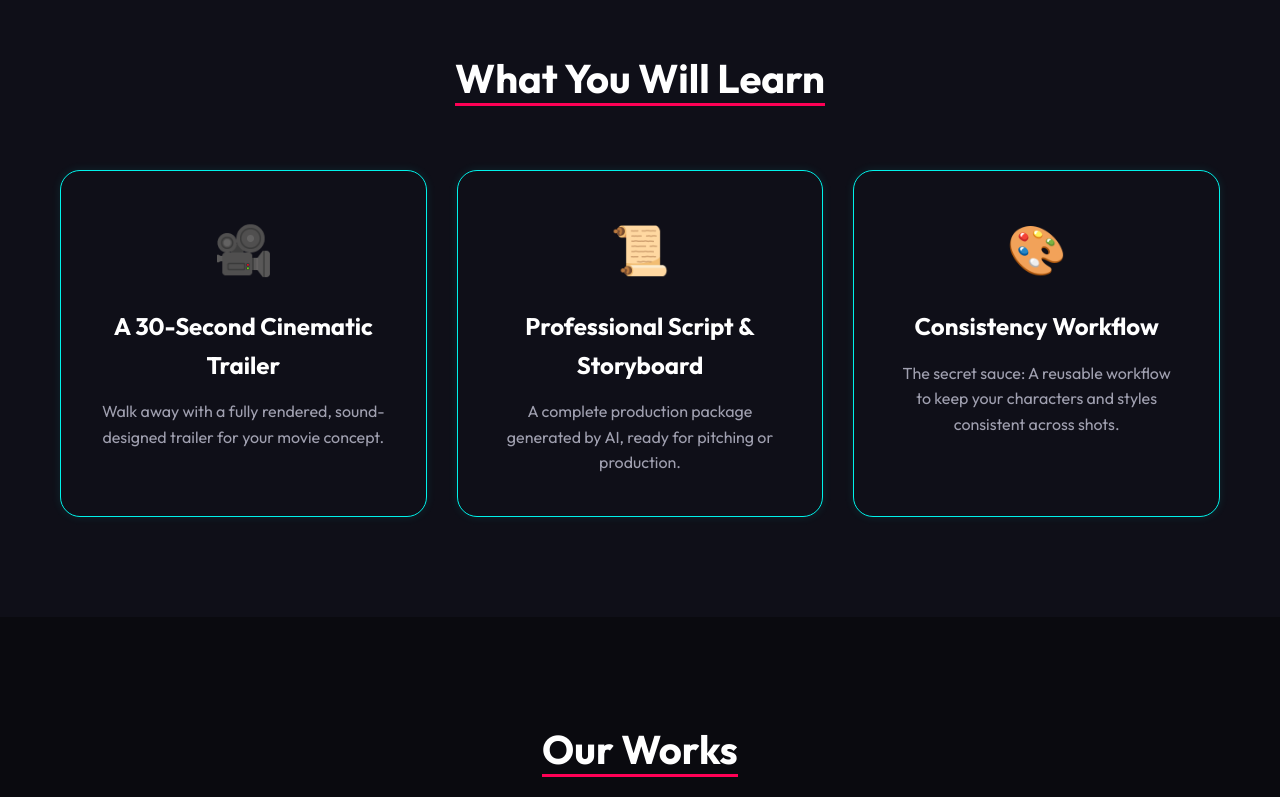
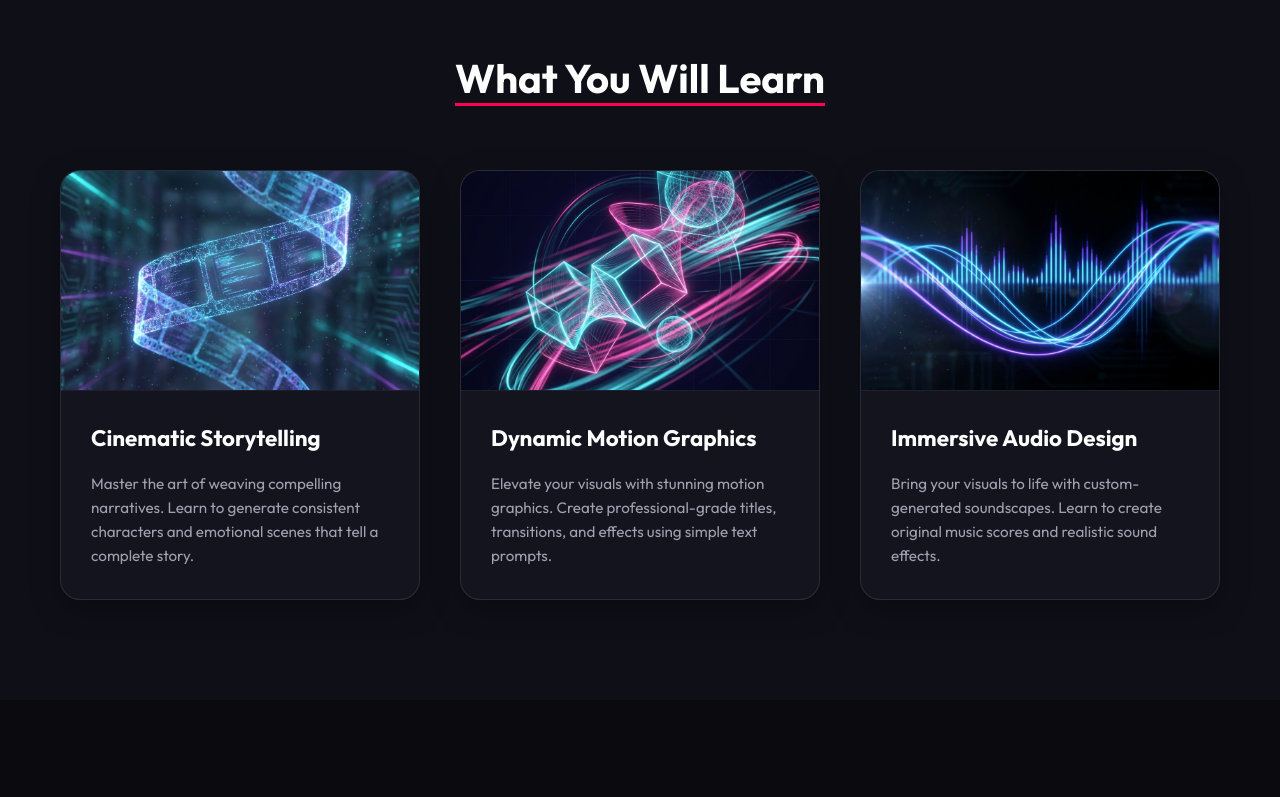
Before and after one commit to relvaradmin/aifilmmaking, a website: page index.html in a window 1280 px wide. Shown: the part 1999-2796 px from the top of the page. Drawn offline with nearby package versions, Linux system fonts and the light colour scheme.

Commit message:
what you will learn

```diff
--- a/index.html
+++ b/index.html
@@ -135,20 +135,34 @@
                 <h2 class="section-title reveal"><span>What You Will Learn</span></h2>
                 <div class="outcomes-grid">
                     <div class="outcome-item reveal">
-                        <div class="outcome-icon">🎥</div>
-                        <h3>A 30-Second Cinematic Trailer</h3>
-                        <p>Walk away with a fully rendered, sound-designed trailer for your movie concept.</p>
+                        <div class="outcome-img-container">
+                            <img src="storytelling.png" alt="Cinematic Storytelling" class="outcome-img">
+                        </div>
+                        <div class="outcome-content">
+                            <h3>Cinematic Storytelling</h3>
+                            <p>Master the art of weaving compelling narratives. Learn to generate consistent characters
+                                and emotional scenes that tell a complete story.</p>
+                        </div>
                     </div>
                     <div class="outcome-item reveal" style="transition-delay: 0.1s;">
-                        <div class="outcome-icon">📜</div>
-                        <h3>Professional Script & Storyboard</h3>
-                        <p>A complete production package generated by AI, ready for pitching or production.</p>
+                        <div class="outcome-img-container">
+                            <img src="motion_graphics.png" alt="Dynamic Motion Graphics" class="outcome-img">
+                        </div>
+                        <div class="outcome-content">
+                            <h3>Dynamic Motion Graphics</h3>
+                            <p>Elevate your visuals with stunning motion graphics. Create professional-grade titles,
+                                transitions, and effects using simple text prompts.</p>
+                        </div>
                     </div>
                     <div class="outcome-item reveal" style="transition-delay: 0.2s;">
-                        <div class="outcome-icon">🎨</div>
-                        <h3>Consistency Workflow</h3>
-                        <p>The secret sauce: A reusable workflow to keep your characters and styles consistent across
-                            shots.</p>
+                        <div class="outcome-img-container">
+                            <img src="audio_fx.png" alt="Immersive Audio Design" class="outcome-img">
+                        </div>
+                        <div class="outcome-content">
+                            <h3>Immersive Audio Design</h3>
+                            <p>Bring your visuals to life with custom-generated soundscapes. Learn to create original
+                                music scores and realistic sound effects.</p>
+                        </div>
                     </div>
                 </div>
             </div>
--- a/style.css
+++ b/style.css
@@ -316,14 +316,70 @@ nav {
 }
 
 /* Outcomes Specific */
+/* Outcomes Specific */
 .outcomes-grid {
-    grid-template-columns: repeat(auto-fit, minmax(280px, 1fr));
+    grid-template-columns: repeat(auto-fit, minmax(320px, 1fr));
+    gap: 40px;
 }
 
 .outcome-item {
-    background: transparent;
-    border: 1px solid var(--primary);
-    box-shadow: 0 0 10px rgba(0, 242, 234, 0.1);
+    background: var(--bg-card);
+    border: 1px solid rgba(255, 255, 255, 0.1);
+    box-shadow: 0 10px 30px rgba(0, 0, 0, 0.3);
+    padding: 0;
+    overflow: hidden;
+    text-align: left;
+    height: 100%;
+    display: flex;
+    flex-direction: column;
+}
+
+.outcome-item:hover {
+    transform: translateY(-10px);
+    border-color: var(--primary);
+    box-shadow: 0 15px 40px rgba(0, 242, 234, 0.2);
+}
+
+.outcome-img-container {
+    width: 100%;
+    height: 220px;
+    overflow: hidden;
+    border-bottom: 1px solid rgba(255, 255, 255, 0.05);
+}
+
+.outcome-img {
+    width: 100%;
+    height: 100%;
+    object-fit: cover;
+    transition: transform 0.6s cubic-bezier(0.165, 0.84, 0.44, 1);
+}
+
+.outcome-item:hover .outcome-img {
+    transform: scale(1.05);
+}
+
+.outcome-content {
+    padding: 30px;
+    flex-grow: 1;
+    display: flex;
+    flex-direction: column;
+}
+
+.outcome-content h3 {
+    color: var(--text-white);
+    margin-bottom: 15px;
+    font-size: 1.4rem;
+    transition: color 0.3s;
+}
+
+.outcome-item:hover .outcome-content h3 {
+    color: var(--primary);
+}
+
+.outcome-content p {
+    color: var(--text-gray);
+    font-size: 0.95rem;
+    line-height: 1.6;
 }
 
 /* Details Section */
```
Also changed, not shown: audio_fx.png (added), motion_graphics.png (added), storytelling.png (added).
